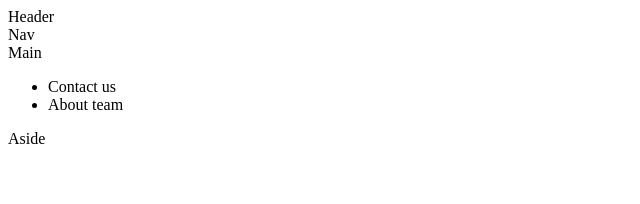
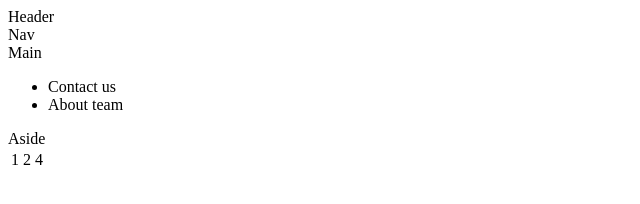
Before and after one commit to divifier/team-work, a plain HTML site: page index.html in a window 1280 px wide. Shown: the full height of the page, 0-640 px from the left. Drawn offline with Linux system fonts and the light colour scheme.

Commit message:
added table

```diff
--- a/index.html
+++ b/index.html
@@ -19,5 +19,12 @@
     <aside>
         Aside
     </aside>
+    <table>
+        <tr>
+            <td>1</td>
+            <td>2</td>
+            <td>4</td>
+        </tr>
+    </table>
 </body>
 </html>
```
